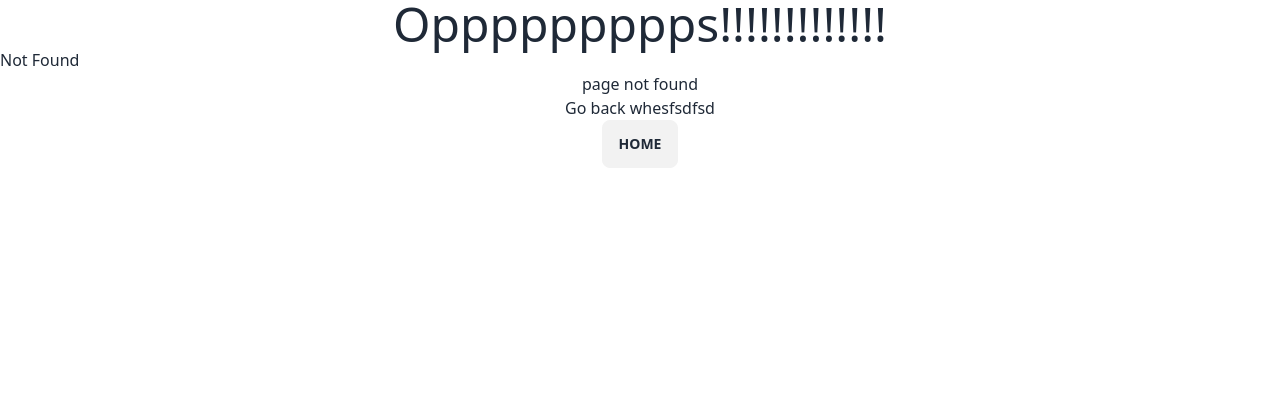
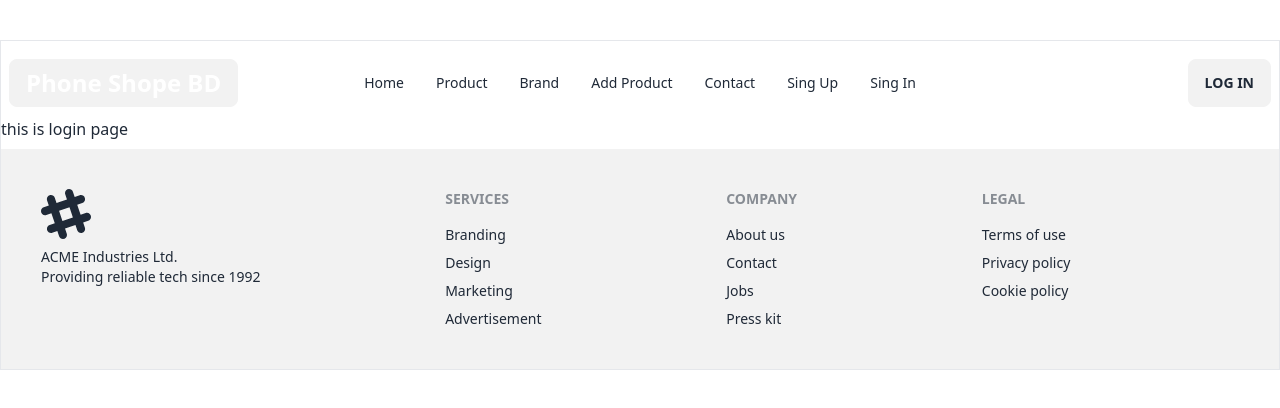
Before and after one commit to yasin-hasan2/Electronics-Technology, a React (Vite) app: page /singIn in a window 1280 px wide. Before the commit this address had no page. Shown: the top 408 px of the page. Built offline with nearby package versions, Linux system fonts and the light colour scheme.

Commit message:
setup  Authentication fils

```diff
--- a/package.json
+++ b/package.json
@@ -11,6 +11,7 @@
   },
   "dependencies": {
     "@pembajak/react-native-image-slider-banner": "^1.0.5",
+    "firebase": "^10.5.0",
     "localforage": "^1.10.0",
     "match-sorter": "^6.3.1",
     "react": "^18.2.0",
--- /dev/null
+++ b/src/authentication/signIn/SignIn.jsx
@@ -0,0 +1,11 @@
+// import React from 'react';
+
+const SignIn = () => {
+  return (
+    <div>
+      <h1>this is login page </h1>
+    </div>
+  );
+};
+
+export default SignIn;
--- /dev/null
+++ b/src/authentication/signUp/SignUp.jsx
@@ -0,0 +1,11 @@
+// import React from 'react';
+
+const SignUp = () => {
+  return (
+    <div>
+      <h1>this sign in </h1>
+    </div>
+  );
+};
+
+export default SignUp;
--- a/src/components/pages/shared/navbar/Navbar.jsx
+++ b/src/components/pages/shared/navbar/Navbar.jsx
@@ -75,9 +75,14 @@ const Navbar = () => {
             <li tabIndex={0}>
               <Link to="/add"> Add Product </Link>
             </li>
-
             <li>
               <Link to="/contact"> Contact </Link>
+            </li>
+            <li>
+              <Link to="/singUp"> Sing Up </Link>
+            </li>
+            <li>
+              <Link to="/singIn"> Sing In </Link>
             </li>
           </ul>
         </div>
--- /dev/null
+++ b/src/firebase/firebase.config.js
@@ -0,0 +1,18 @@
+// Import the functions you need from the SDKs you need
+import { initializeApp } from "firebase/app";
+// TODO: Add SDKs for Firebase products that you want to use
+// https://firebase.google.com/docs/web/setup#available-libraries
+
+// Your web app's Firebase configuration
+const firebaseConfig = {
+    apiKey: "AIzaSyA9AaoxI-tncnW12e3aDgex-9NlCVUeRLc",
+    authDomain: "phone-hub-bd.firebaseapp.com",
+    projectId: "phone-hub-bd",
+    storageBucket: "phone-hub-bd.appspot.com",
+    messagingSenderId: "680875196259",
+    appId: "1:680875196259:web:73c2e054570c3abe91dd56"
+};
+
+// Initialize Firebase
+const app = initializeApp(firebaseConfig);
+export default app
```
Also changed, not shown: src/routes/Routes.jsx (+10 -0 lines), 1 other file (tests, documents, lock files or other folders).
